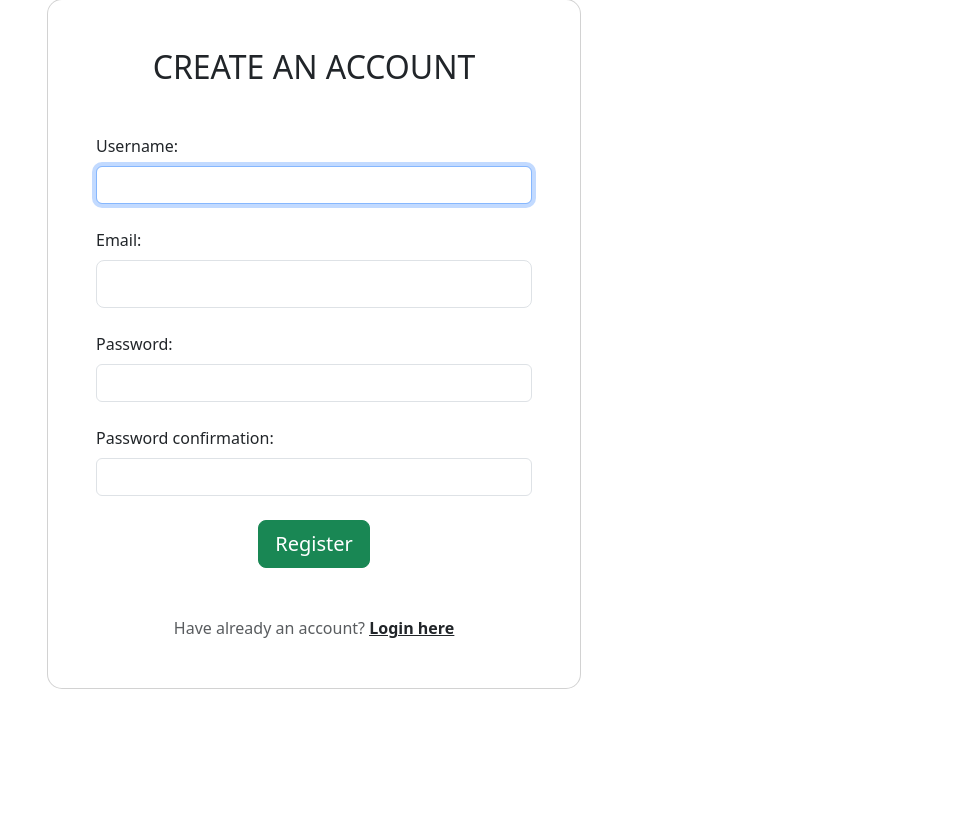
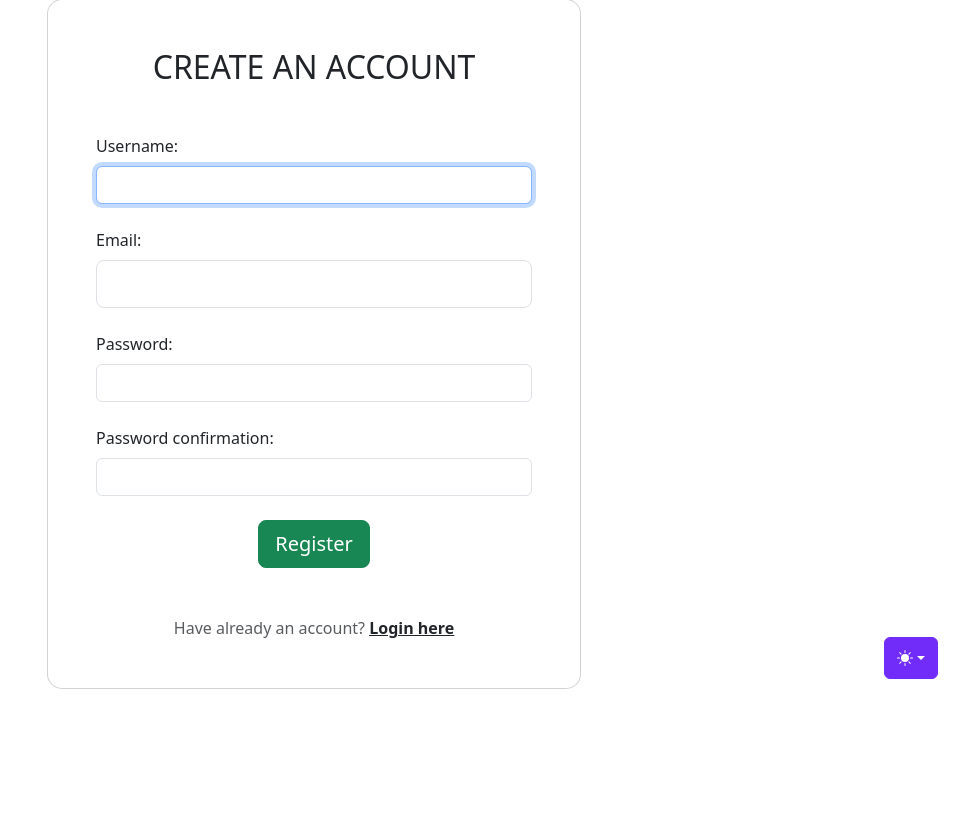
Before and after one commit to MuzykaAndrii/car-parts, a Django app: page /auth/register/ in a window 1280 px wide. Shown: the part 105-920 px from the top of the page, without its empty margins (326-1280 px from the left). Run offline with Django 4.2, Linux system fonts and the light colour scheme; parts of the project's set-up code (start-up, migrations or seed data) failed here and were passed over; some libraries are stand-ins or nearby versions.

Commit message:
site impl: added theme switcher to base template

```diff
--- a/site/core/templates/layout/base.html
+++ b/site/core/templates/layout/base.html
@@ -14,6 +14,9 @@
 <body class="d-flex flex-column min-vh-100">
   {% include 'layout/_navbar.html' %}
 
+  {% include "layout/_theme_switcher.html" %}
+
+
   <div class="container mb-3">
     {% include 'layout/_messages.html' %}
 
```
